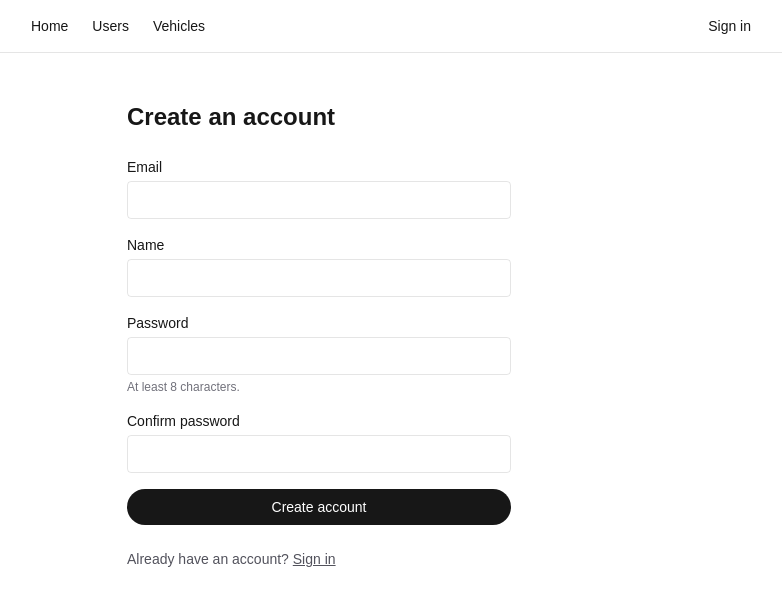
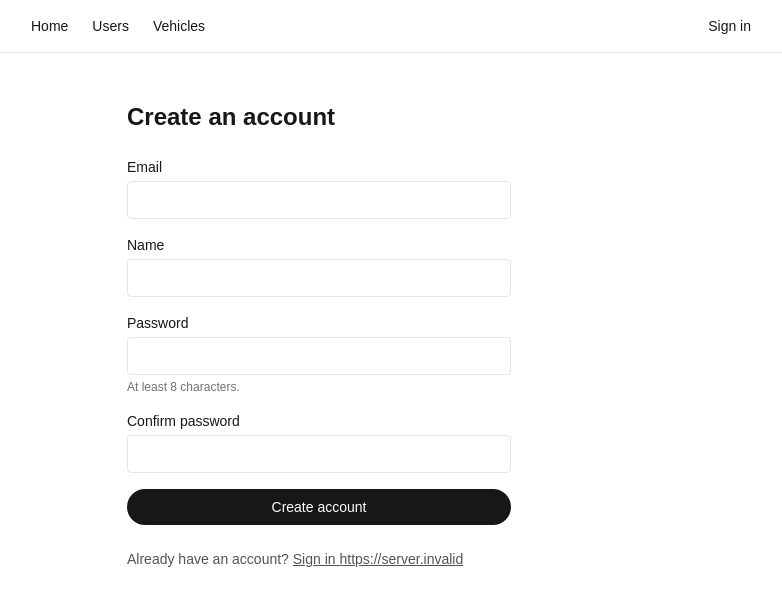
Before and after one commit to Nils-witt/Vehicle-Mangement, a Next.js app: page /register in a window 1280 px wide. Shown: the top 606 px of the page, without its empty margins (249-1031 px from the left). Built offline with nearby package versions, Linux system fonts and the light colour scheme; no server answers.

Commit message:
fix: display DATABASE_URL in Sign in link on RegisterPage

```diff
--- a/app/register/page.tsx
+++ b/app/register/page.tsx
@@ -11,7 +11,7 @@ export default function RegisterPage() {
       <p className="mt-6 text-sm text-zinc-600 dark:text-zinc-400">
         Already have an account?{" "}
         <Link href="/login" className="underline">
-          Sign in
+          Sign in {process.env.DATABASE_URL}
         </Link>
       </p>
     </div>
```
